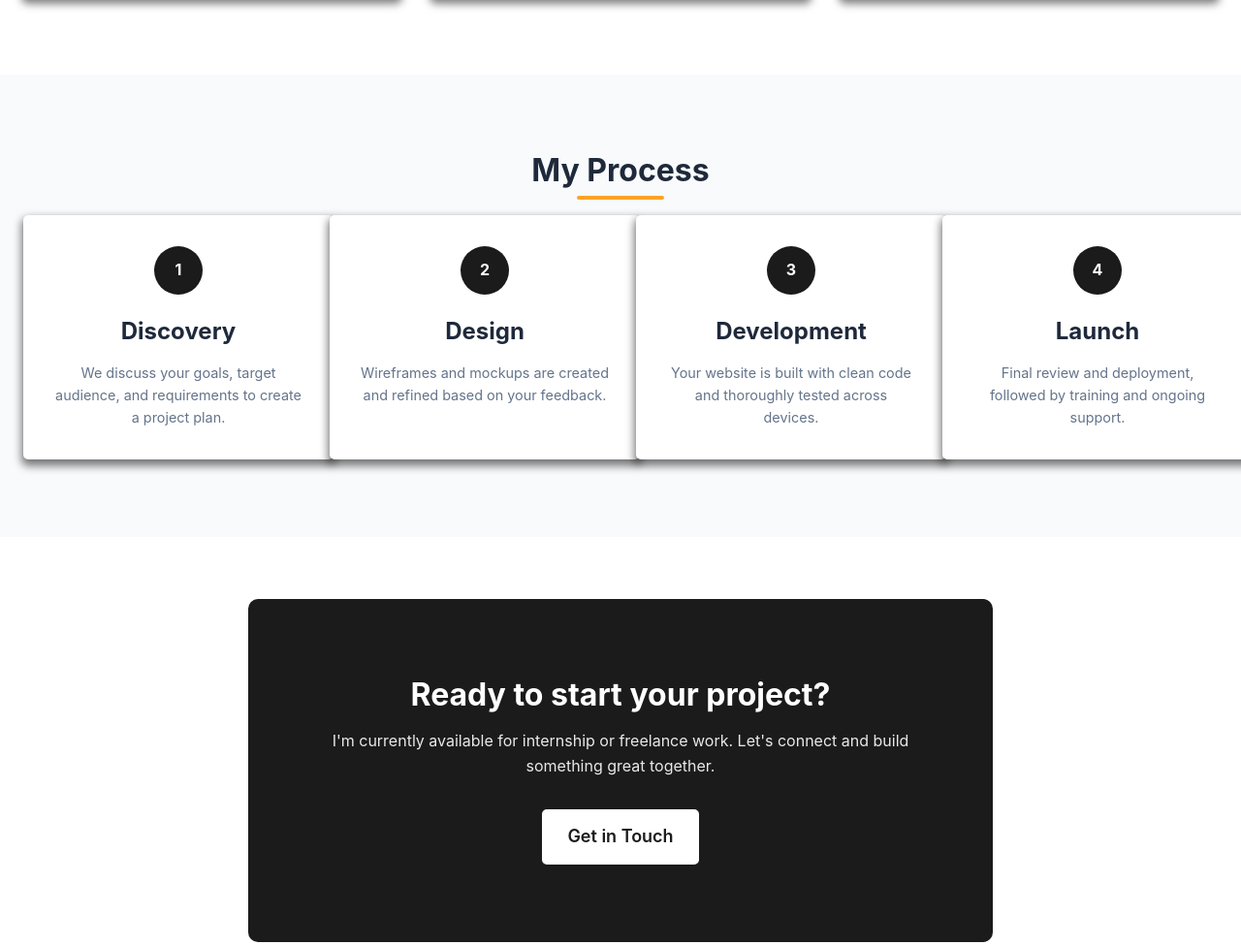
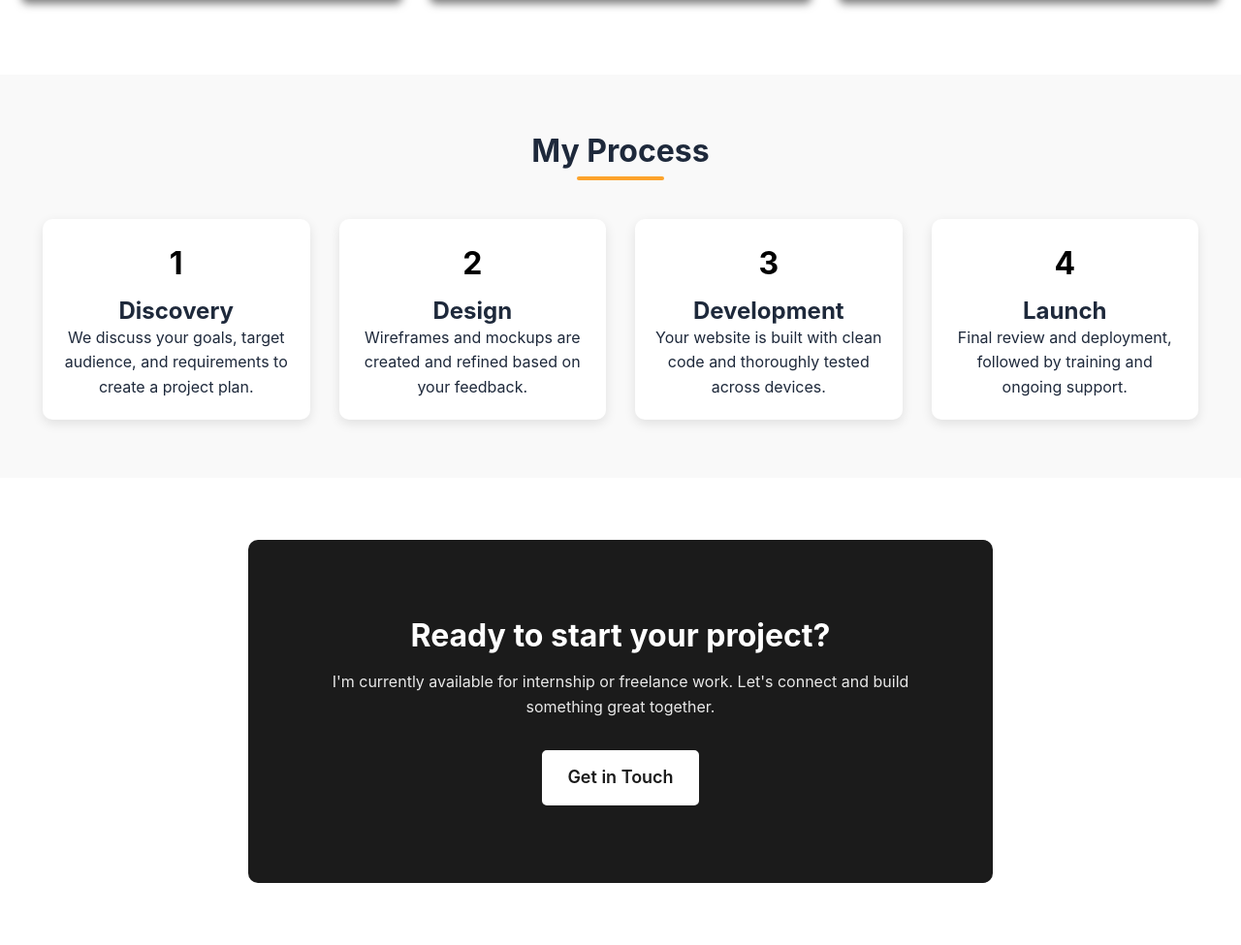
Before and after one commit to saeedasaad/portfolio-project, a plain HTML site: page services.html in a window 1280 px wide. Shown: the part 1248-2223 px from the top of the page at 97% size. Drawn offline with Linux system fonts and the light colour scheme.

Commit message:
update folder

```diff
--- a/css/style.css
+++ b/css/style.css
@@ -73,7 +73,7 @@ ul {
 
 .container {
     width: 100%;
-    max-width: 1500px;
+    max-width: 1400px;
     margin: 0 auto;
     padding: 0 1.5rem;
 }
--- a/services.html
+++ b/services.html
@@ -68,49 +68,73 @@
         font-size: 0.9rem;
     }
 
-    /* Process Steps */
     .process {
-        padding: 5rem 0;
-        background-color: #f8fafc;
+        padding: 60px 20px;
+        background-color: #f9f9f9;
+    }
+
+    .section-title {
+        text-align: center;
+        font-size: 2rem;
+        margin-bottom: 40px;
     }
 
     .process-steps {
-        display: grid;
-        grid-template-columns: repeat(auto-fit, minmax(200px, 1fr));
-        gap: 2rem;
-        max-width: 1400px;
-        margin: 0 auto;
+        display: flex;
+        flex-wrap: wrap;
+        justify-content: center;
+        gap: 30px;
     }
 
     .step {
+        flex: 1 1 250px;
+        max-width: 300px;
+        background: #fff;
+        padding: 20px;
+        border-radius: 10px;
+        box-shadow: 0 4px 12px rgba(0, 0, 0, 0.1);
         text-align: center;
-        width: 320px;
-        padding: 2rem;
-        background-color: white;
-        border-radius: var(--border-radius);
-        box-shadow: var(--box-shadow);
+        transition: transform 0.3s ease;
+    }
+
+    .step:hover {
+        transform: translateY(-5px);
     }
 
     .step-number {
-        width: 50px;
-        height: 50px;
-        background-color: var(--primary-color);
-        color: white;
-        border-radius: 50%;
-        display: flex;
-        align-items: center;
-        justify-content: center;
+        font-size: 2rem;
         font-weight: bold;
-        margin: 0 auto 1.5rem;
+        color: black;
+        margin-bottom: 10px;
     }
 
-    .step h3 {
-        margin-bottom: 1rem;
+    /* Responsive tweaks */
+    @media (max-width: 768px) {
+        .section-title {
+            font-size: 1.5rem;
+        }
+
+        .step {
+            max-width: 100%;
+        }
     }
 
-    .step p {
-        color: var(--gray-color);
-        font-size: 0.9rem;
+    @media (max-width: 480px) {
+        .process {
+            padding: 40px 10px;
+        }
+
+        .step-number {
+            font-size: 1.5rem;
+        }
+
+        .step h3 {
+            font-size: 1.2rem;
+        }
+
+        .step p {
+            font-size: 0.95rem;
+        }
     }
 </style>
 
```
Also changed, not shown: about.html (+7 -23 lines), index.html (+1 -1 lines).
